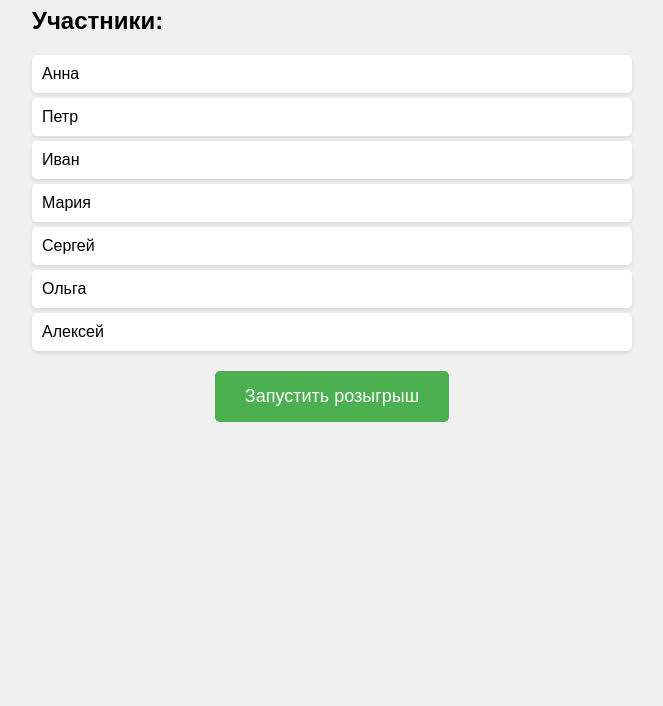
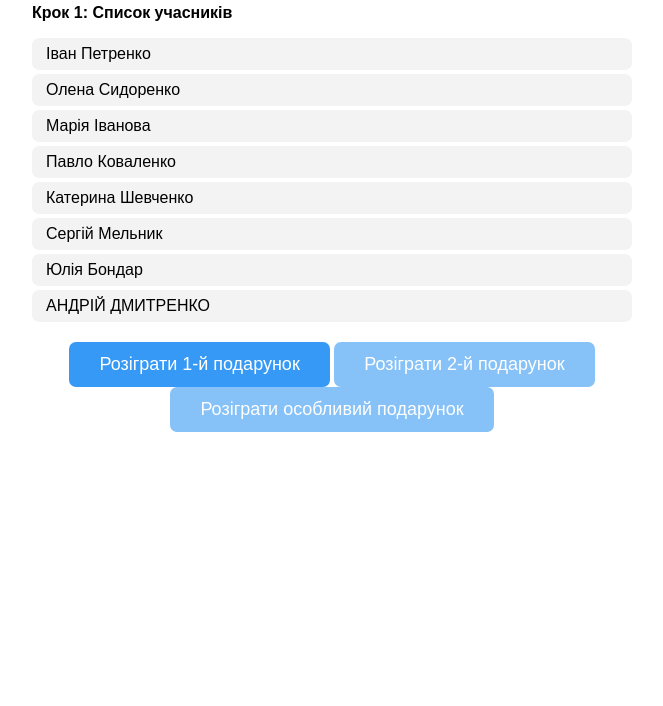
Before and after one commit to HolMa03/giveaway, a plain HTML site: page index.html in a window 1280 px wide. Shown: the part 94-800 px from the top of the page, without its empty margins (308-971 px from the left). Drawn offline with Linux system fonts and the light colour scheme.

Commit message:
Update index.html

```diff
--- a/index.html
+++ b/index.html
@@ -1,104 +1,97 @@
 <!DOCTYPE html>
-<html lang="ru">
+<html lang="uk">
 <head>
     <meta charset="UTF-8">
-    <meta name="viewport" content="width=device-width, initial-scale=1.0">
-    <title>Розыгрыш призов</title>
+    <title>Розіграш подарунків</title>
     <style>
-        body {
-            font-family: Arial, sans-serif;
-            text-align: center;
-            background-color: #f0f0f0;
-            margin: 0;
-            padding: 20px;
-        }
-        h1 {
-            color: #333;
-        }
-        #participants {
-            margin: 20px auto;
-            max-width: 600px;
-            text-align: left;
-        }
-        #participants ul {
-            list-style: none;
-            padding: 0;
-        }
-        #participants li {
-            background: #fff;
-            padding: 10px;
-            margin: 5px 0;
-            border-radius: 5px;
-            box-shadow: 0 2px 4px rgba(0,0,0,0.1);
-        }
-        #drawButton {
-            background-color: #4CAF50;
-            color: white;
-            padding: 15px 30px;
-            font-size: 18px;
-            border: none;
-            border-radius: 5px;
-            cursor: pointer;
-            transition: background-color 0.3s;
-        }
-        #drawButton:hover {
-            background-color: #45a049;
-        }
-        #result {
-            margin-top: 20px;
-            font-size: 24px;
-            color: #333;
-        }
-        .loading {
-            font-size: 18px;
-            color: #888;
-        }
+        body { font-family: Arial, sans-serif; max-width: 600px; margin: 40px auto; }
+        h1 { text-align: center; }
+        ul { padding: 0; list-style: none; margin-bottom: 20px;}
+        li { background: #f3f3f3; margin: 4px 0; padding: 7px 14px; border-radius: 7px;}
+        button { padding: 12px 30px; font-size: 18px; border-radius: 7px; border: none; background: #3699f5; color: #fff; cursor: pointer;}
+        button[disabled] { opacity: 0.6; cursor: default;}
+        .winner { font-size: 22px; font-weight: bold; margin-top: 20px; text-align: center; color: #41b62a;}
+        .step { margin: 20px 0 10px 0; font-weight: bold; }
     </style>
 </head>
 <body>
-    <h1>🎉 Розыгрыш призов! 🎉</h1>
-    <div id="participants">
-        <h2>Участники:</h2>
-        <ul id="participantsList"></ul>
+    <h1>Розіграш подарунків</h1>
+    <div class="step" id="stepLabel">Крок 1: Список учасників</div>
+    <ul id="participants"></ul>
+    <div style="text-align:center;">
+        <button id="draw1" onclick="drawRandom(1)">Розіграти 1-й подарунок</button>
+        <button id="draw2" onclick="drawRandom(2)" disabled>Розіграти 2-й подарунок</button>
+        <button id="drawSpecial" onclick="drawSpecial()" disabled>Розіграти особливий подарунок</button>
     </div>
-    <button id="drawButton" onclick="runDraw()">Запустить розыгрыш</button>
-    <div id="result"></div>
+    <div class="winner" id="winner"></div>
 
-    <script>
-        // Список участников и фиксированный победитель
-        const participants = ["Анна", "Петр", "Иван", "Мария", "Сергей", "Ольга", "Алексей"];
-        const fixedWinner = "Иван"; // Нужный человек для главного приза
+<script>
+// Додай учасників (ім'я, прізвище або як хочеш)
+const participants = [
+    "Іван Петренко",
+    "Олена Сидоренко",
+    "Марія Іванова",
+    "Павло Коваленко",
+    "Катерина Шевченко",
+    "Сергій Мельник",
+    "Юлія Бондар",
+    "АНДРІЙ ДМИТРЕНКО" // <-- Цей учасник отримає особливий подарунок!
+];
 
-        // Показать список участников при загрузке
-        const participantsList = document.getElementById("participantsList");
-        participants.forEach(p => {
-            const li = document.createElement("li");
-            li.textContent = p;
-            participantsList.appendChild(li);
-        });
+const specialWinner = "АНДРІЙ ДМИТРЕНКО";
+let remaining = [...participants];
+let winners = [];
 
-        function runDraw() {
-            const resultDiv = document.getElementById("result");
-            const button = document.getElementById("drawButton");
-            button.disabled = true; // Отключаем кнопку во время "розыгрыша"
-            resultDiv.innerHTML = '<p class="loading">Перемешиваем участников...</p>';
+function renderParticipants() {
+    const ul = document.getElementById('participants');
+    ul.innerHTML = '';
+    remaining.forEach(name => {
+        const li = document.createElement('li');
+        li.textContent = name;
+        ul.appendChild(li);
+    });
+}
 
-            // Имитация процесса выбора
-            setTimeout(() => {
-                // Выбираем двух случайных победителей (кроме фиксированного)
-                const others = participants.filter(p => p !== fixedWinner);
-                const randomWinners = others.sort(() => Math.random() - 0.5).slice(0, 2);
-                const winners = [fixedWinner, ...randomWinners];
+function drawRandom(number) {
+    if (remaining.length === 0) return;
+    // Видаляємо спеціального переможця з випадкового розіграшу
+    const filtered = remaining.filter(name => name !== specialWinner);
+    if (filtered.length === 0) return;
 
-                // Вывод результатов
-                resultDiv.innerHTML = `
-                    <p><b>🏆 Главный приз:</b> ${winners[0]}</p>
-                    <p><b>Второй приз:</b> ${winners[1]}</p>
-                    <p><b>Третий приз:</b> ${winners[2]}</p>
-                `;
-                button.disabled = false; // Включаем кнопку обратно
-            }, 3000); // Задержка 3 секунды для эффекта
-        }
-    </script>
+    // Випадковий вибір
+    const index = Math.floor(Math.random() * filtered.length);
+    const winner = filtered[index];
+
+    winners.push(winner);
+    remaining = remaining.filter(name => name !== winner);
+
+    document.getElementById('winner').textContent = `Переможець ${number}-го подарунку: ${winner}`;
+    document.getElementById('stepLabel').textContent = `Крок ${number + 1}: Залишилось учасників`;
+
+    renderParticipants();
+
+    // Керування кнопками
+    if (number === 1) {
+        document.getElementById('draw1').disabled = true;
+        document.getElementById('draw2').disabled = false;
+    }
+    if (number === 2) {
+        document.getElementById('draw2').disabled = true;
+        document.getElementById('drawSpecial').disabled = false;
+    }
+}
+
+function drawSpecial() {
+    // Завжди виграє specialWinner!
+    winners.push(specialWinner);
+    remaining = remaining.filter(name => name !== specialWinner);
+    document.getElementById('winner').textContent = `Переможець особливого подарунку: ${specialWinner}`;
+    document.getElementById('stepLabel').textContent = `Розіграш завершено!`;
+    renderParticipants();
+    document.getElementById('drawSpecial').disabled = true;
+}
+
+renderParticipants();
+</script>
 </body>
 </html>
```
